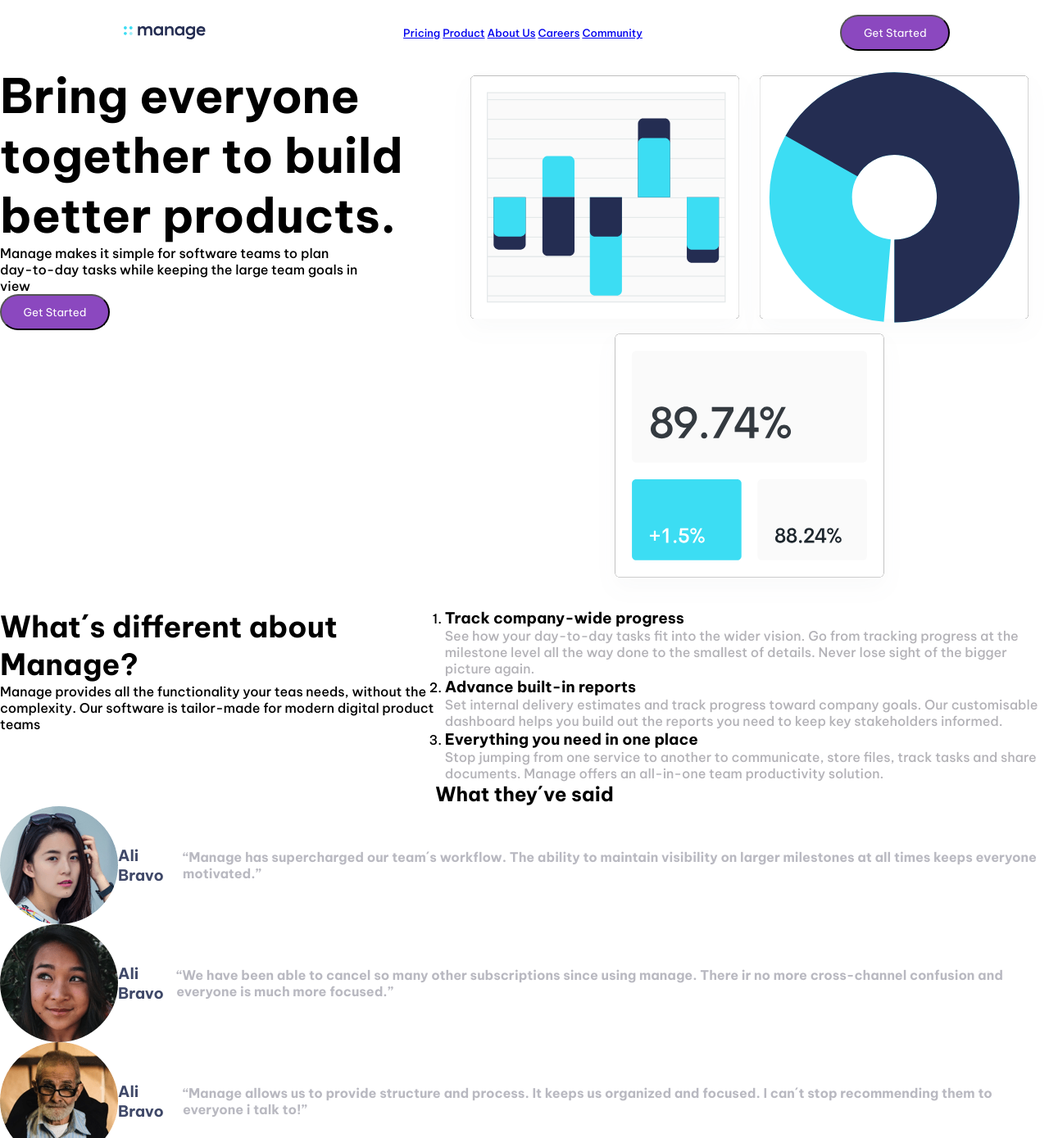
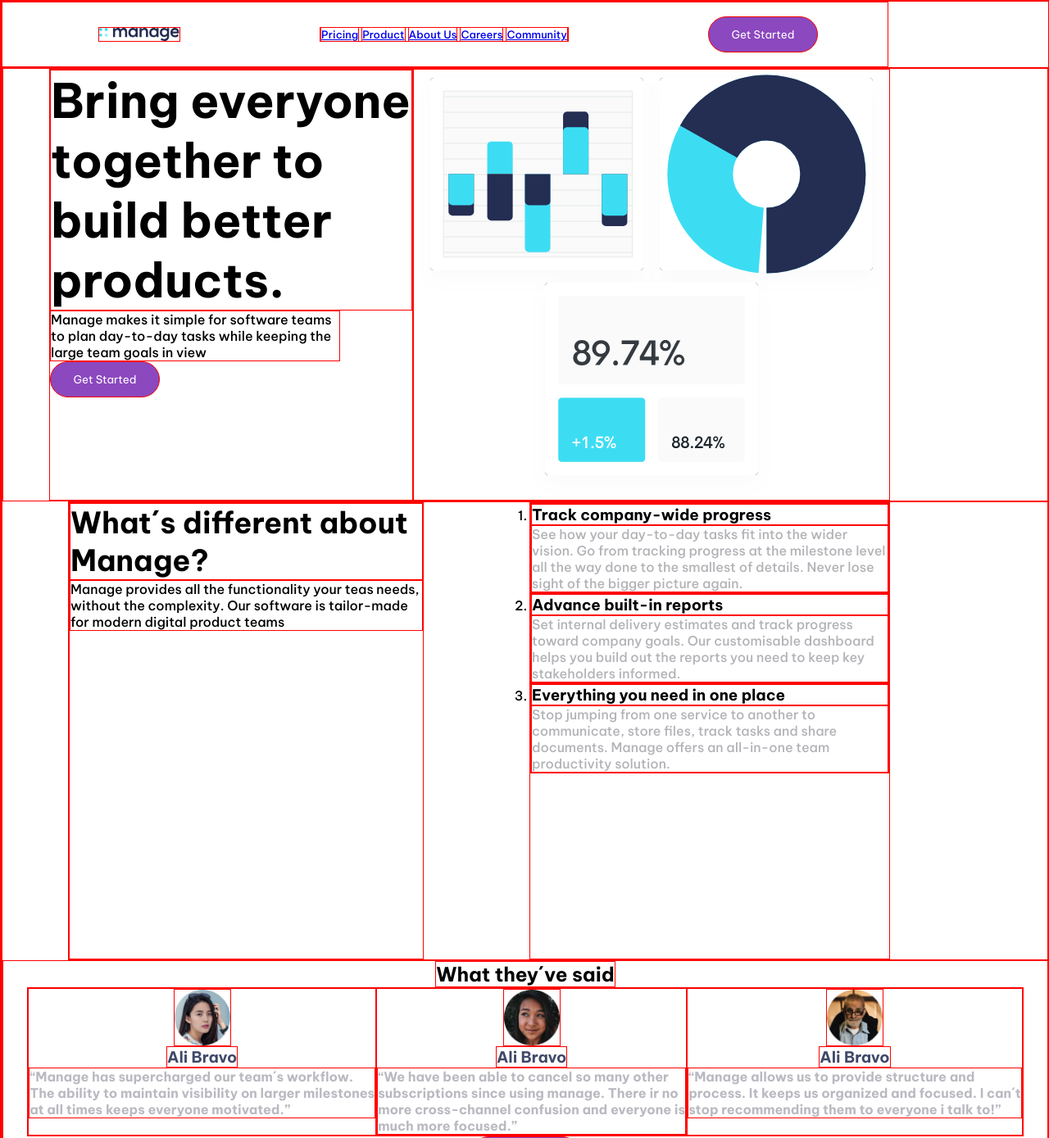
Before and after one commit to AmorDirazar/FinalFront, a plain HTML site: page index.html in a window 1280 px wide. Shown: the top 1389 px of the page at 82% size. Drawn offline with Linux system fonts and the light colour scheme.

Commit message:
cards ok

```diff
--- a/css/style.css
+++ b/css/style.css
@@ -3,6 +3,7 @@
     font-family: 'Be Vietnam Pro', sans-serif;
     margin: 0;
     padding: 0;
+    border: red solid 1px;
 }
 body{
     width: 100vw;
@@ -55,36 +56,6 @@ footer{
     font-weight: 400;
     font-size: 16px;
 }
-/*contenido*/
-header{
-    display: flex;
-    height: 10vh;
-    align-items: center;
-    justify-content: space-around;
-}
-header img{
-    margin-left: 30px;
-    width: 100px;
-}
-
-.bienvenida{
-    position: relative;
-    display: flex;
-    justify-content: space-around;
-}
-.bienvenida div{
-    display: flex;
-    flex-direction: column;
-    align-items: flex-start;
-    align-content: space-around;
-    width: 45%;
-}
-.bienvenida p{
-    width: 80%;
-}
-.bienvenida img{
-    width: 60%;
-}
 .about h2{
     font-weight: 700;
     font-size: 36px;
@@ -101,43 +72,79 @@ button{
     height: 44px;
     padding: 10px;
 }
+/* contenido */
+header{
+    display: flex;
+    height: 10vh;
+    align-items: center;
+    justify-content: space-around;
+    margin-right: 12.25rem;
+}
+header img{
+    margin-left: 2rem;
+    width: 6.25rem;
+}
+
+.bienvenida{
+    display: flex;
+}
+.bienvenida div{
+    display: flex;
+    flex-direction: column;
+    align-items: flex-start;
+    align-content: space-around;
+    width: 45%;
+    margin-left: 3.5rem;
+}
+.bienvenida p{
+    width: 80%;
+}
+.bienvenida img{
+    width: 55%;
+    margin-right: 12rem;
+}
 .middle{
     display: flex;
     justify-content: space-between;
+    height: 70vh;
+    margin-left: 5rem;
+}
+.middle div{
+    width: 27.06rem;
+
+}
+.lista{
+    width: 27.5rem;
+    margin-right: 12rem;
 }
 .testimonios{
     display: flex;
     justify-content: center;
     flex-direction: column;
     align-items: center;
-
 }
 .testimonios div{
     display: flex;
-    flex-direction: row;
 }
-.anisha{
+.card{
     display: flex;
-    justify-content: center;
+
+}
+.card img{
+    width: 4.375rem;
+    height: 4.375rem;
+    flex-direction: center;
+}
+.card div{
+    flex-direction: column;
     align-items: center;
-    flex-direction: column;
-}
-.ali{
-    display: flex;
-    justify-content: center;
-    align-items: center;
-    flex-direction: column;
-}
-.richard{
-    display: flex;
-    justify-content: center;
-    align-items: center;
-    flex-direction: column;
 }
 
 
-/*diseño mobile
-@media{(max-width: 480px)
+
+/*
+diseño mobile
+@media (max-width: 480px){
     .navBar{
         display:none
     }
@@ -149,7 +156,7 @@ button{
     .bienvenida img{
         width: 80%;
     }
-}
+
 
 
 
--- a/index.html
+++ b/index.html
@@ -64,21 +64,23 @@
         <section class="testimonios">
             <h2>What they´ve said</h2>
     <!--Cards-->
-            <div class="anisha">
+        <div class="card">
+            <div>
                 <img src="/img/avatar-anisha.png" alt="Anisha">
                 <h3>Ali Bravo</h3>
-                <p>“Manage has supercharged our team´s workflow. The ability to maintain visibility on larger milestones at all times keeps everyone motivated.”</p>
+                <p>“Manage has supercharged our team´s workflow.<br> The ability to maintain visibility on larger milestones<br> at all times keeps everyone motivated.”</p>
             </div>
-            <div class="ali">
+            <div>
                 <img src="/img/avatar-ali.png" alt="Ali">
                 <h3>Ali Bravo</h3>
-                <p>“We have been able to cancel so many other subscriptions since using manage. There ir no more cross-channel confusion and everyone is much more focused.”</p>
+                <p>“We have been able to cancel so many other<br> subscriptions since using manage. There ir no<br> more cross-channel confusion and everyone is<br> much more focused.”</p>
             </div>
-            <div class="richard">
+            <div>
                 <img src="/img/avatar-richard.png" alt="Richard">
                 <h3>Ali Bravo</h3>
-                <p>“Manage allows us to provide structure and process. It keeps us organized and focused. I can´t stop recommending them to everyone i talk to!”</p>
+                <p>“Manage allows us to provide structure and<br> process. It keeps us organized and focused. I can´t<br> stop recommending them to everyone i talk to!”</p>
             </div>
+        </div>
 <!--class boton3-->
             <button class="boton3">Get Started</button>
         </section>
```
